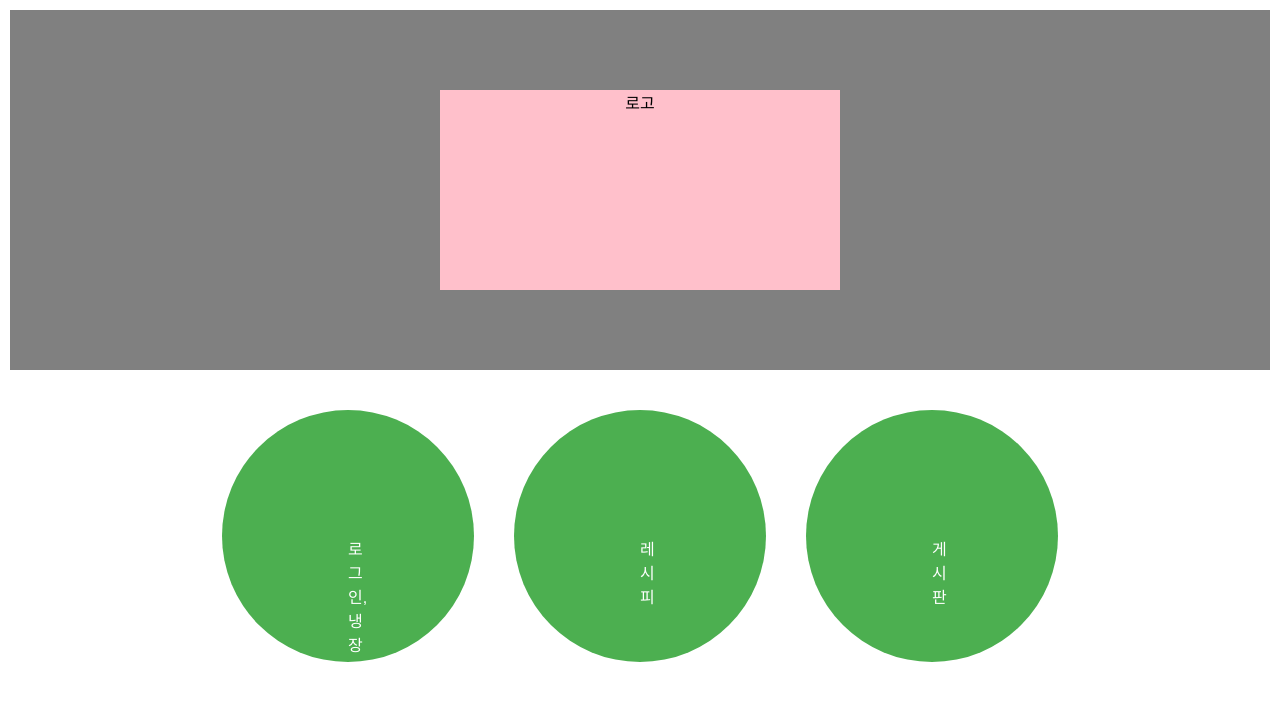
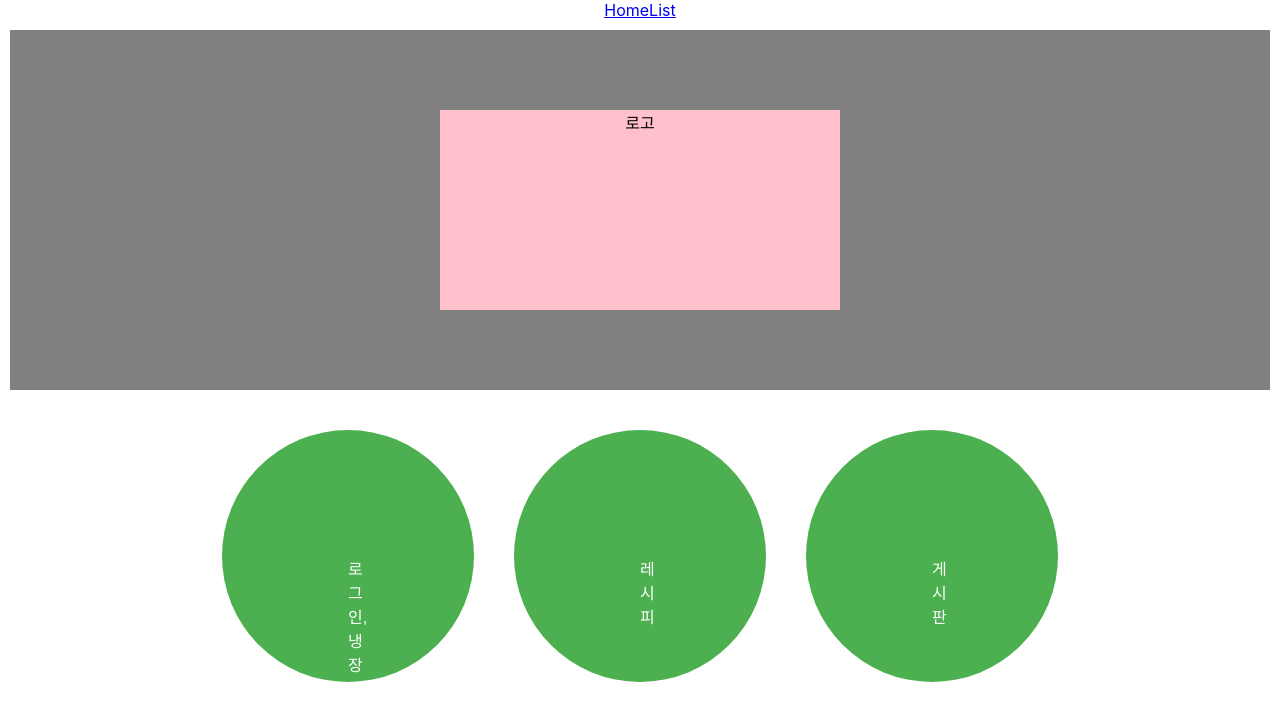
Before and after one commit to Dumbaya/Capstone, a React (Create React App) app: page / in a window 1280 px wide. Shown: the top 720 px of the page. Built offline with nearby package versions, Linux system fonts and the light colour scheme.

Commit message:
Route 설정 시작

```diff
--- a/src/App.css
+++ b/src/App.css
@@ -19,12 +19,12 @@
   min-width:320px;
 }
 
-.logo{
+.main{
   background-color: gray;
   height: 45%;
 }
 
-.logo-img{
+.main-img{
   background-color: pink;
   height: 100%;
   width: 100%;
--- a/src/App.js
+++ b/src/App.js
@@ -1,11 +1,21 @@
-import logo from './logo.svg';
+import React from "react";
+import {Routes, Route, Link} from "react-router-dom";
+
 import './App.css';
 import Home from "./pages/Home";
+import List from "./pages/List";
 
 function App() {
   return (
     <div className="App">
-      <Home />
+      <nav>
+        <Link to="/">Home</Link>
+        <Link to="/List">List</Link>
+      </nav>
+      <Routes>
+        <Route path="/" element={<Home/>}></Route>
+        <Route path="/List" element={<List/>}></Route>
+      </Routes>
     </div>
   );
 }
--- a/src/index.js
+++ b/src/index.js
@@ -1,5 +1,6 @@
 import React from 'react';
 import ReactDOM from 'react-dom/client';
+import {BrowserRouter} from 'react-router-dom';
 import './index.css';
 import App from './App';
 import reportWebVitals from './reportWebVitals';
@@ -7,7 +8,7 @@ import reportWebVitals from './reportWebVitals';
 const root = ReactDOM.createRoot(document.getElementById('root'));
 root.render(
   <React.StrictMode>
-    <App />
+    <BrowserRouter><App /></BrowserRouter>
   </React.StrictMode>
 );
 
--- a/src/pages/Home.js
+++ b/src/pages/Home.js
@@ -3,14 +3,15 @@ import React from "react";
 function Home() {
     return (
         <div className="Home">
-            <div className="logo">
-                <div className="logo-img">
+            <div className="main">
+                <div className="main-img">
                     로고
                 </div>
             </div>
             <Btns></Btns>
         </div>
     )
+
 }
 
 function Btns() {
```
